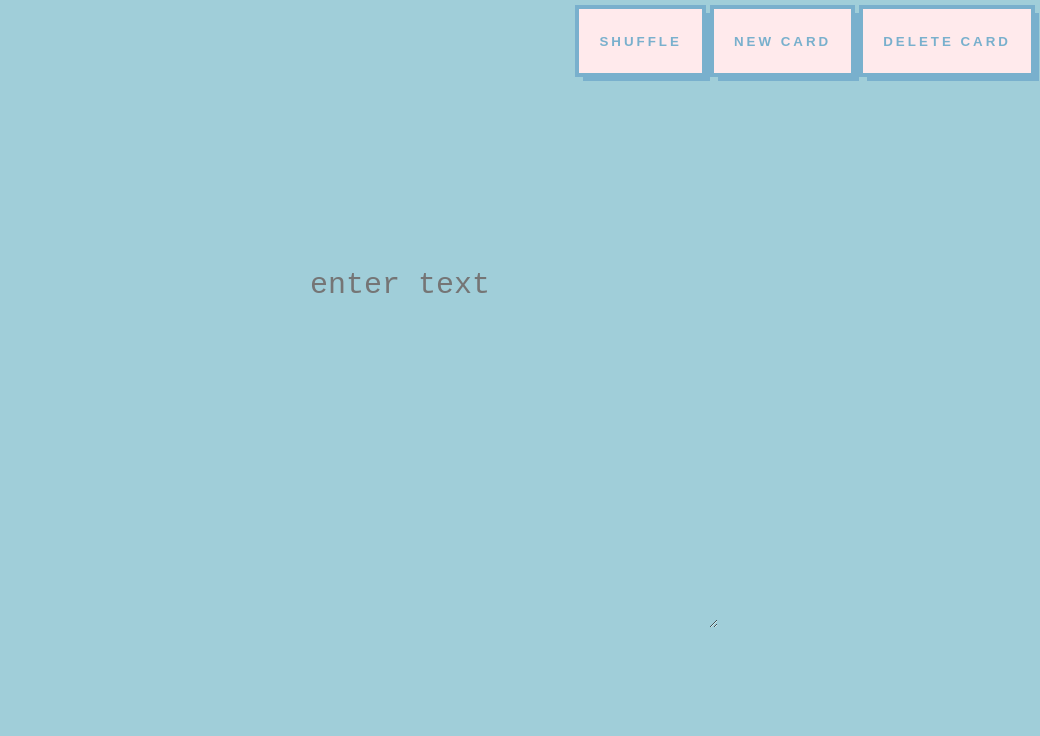
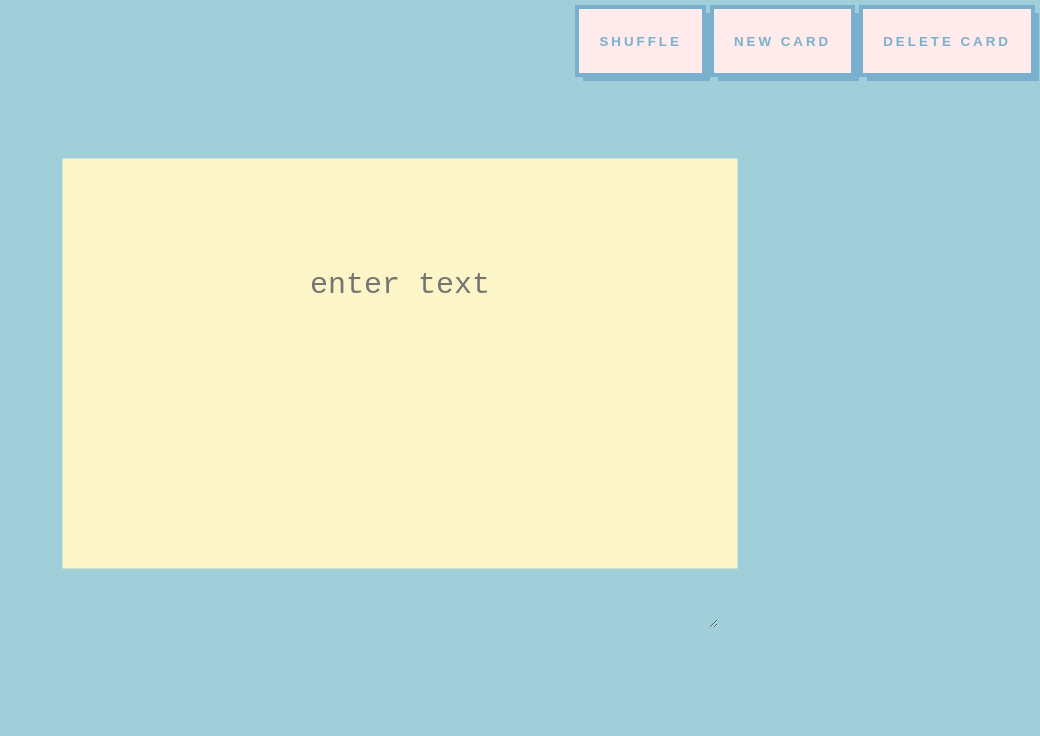
Before and after one commit to JanssenSimon/JSFlashCards, a plain HTML site: page index.html in a window 1280 px wide. Shown: the whole page, without its empty margins (240-1280 px from the left). Drawn offline with Linux system fonts and the light colour scheme.

Commit message:
Added card rectangle in script.js

```diff
--- a/css/main.css
+++ b/css/main.css
@@ -90,6 +90,8 @@ input[type="textbox"] {
 }
 
 #guess-textbox {
+    /*color: #79B0CD;*/
+    /*color: #FFEAEC;*/
     color: #5B5B5B;
     background: transparent;
     outline: none;
--- a/scripts/script.js
+++ b/scripts/script.js
@@ -0,0 +1,25 @@
+var canvas = document.createElement('canvas'); //Create a canvas element
+//Set canvas width/height
+canvas.style.width='100%';
+canvas.style.height='100%';
+//Set canvas drawing area width/height
+canvas.width = window.innerWidth;
+canvas.height = window.innerHeight;
+//Position canvas
+canvas.style.position='absolute';
+canvas.style.left=0;
+canvas.style.top=0;
+canvas.style.zIndex=-1;
+canvas.style.pointerEvents='none'; //Make sure you can click 'through' the canvas
+document.body.appendChild(canvas); //Append canvas to body element
+var context = canvas.getContext('2d');
+
+//Position parameters used for drawing the rectangle
+var x = window.innerWidth/2 - 317.5 - 20;
+var y = window.innerHeight/2 - 185 - 36.5 - 20;
+var width = 635 + 40;
+var height = 370 + 40;
+//Draw rectangle
+context.rect(x, y, width, height);
+context.fillStyle = '#FCF5C7';
+context.fill();
```
